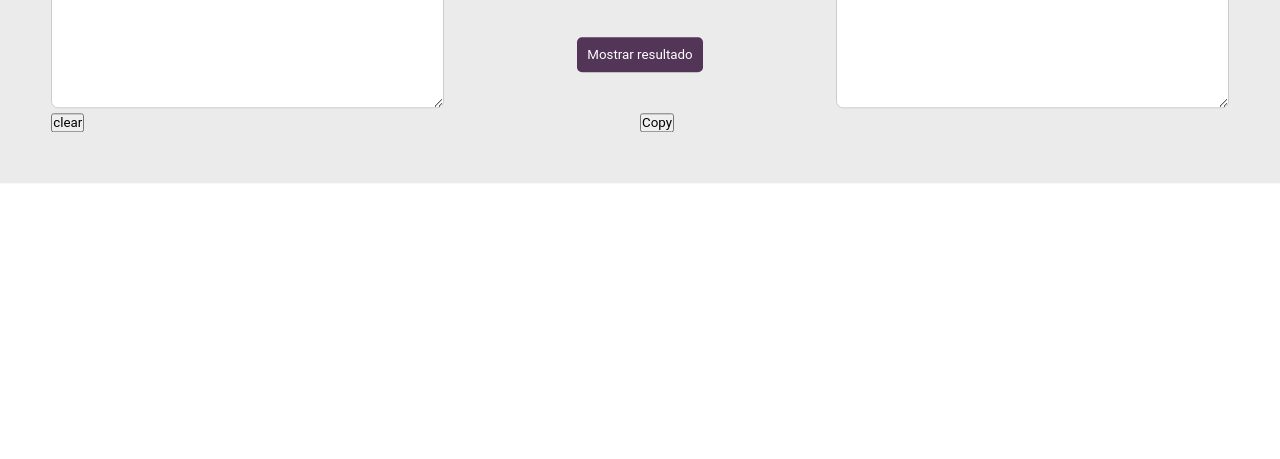
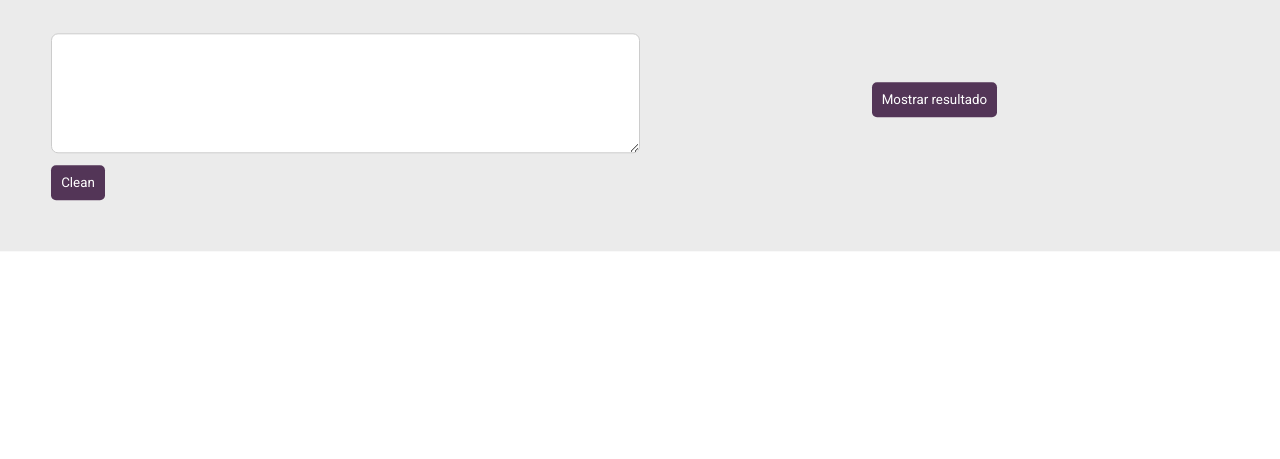
Before and after one commit to AlexandreZz/gerador-de-texto-bubble, a plain HTML site: page index.html in a window 1280 px wide. Shown: the part 341-800 px from the top of the page. Drawn offline with Linux system fonts and the light colour scheme.

Commit message:
Mudei algumas tags do projeto e adicionei uma nova fonte ao projeto.

```diff
--- a/index.html
+++ b/index.html
@@ -9,12 +9,13 @@
     <meta name="author" content="https://github.com/AlexandreZz" />
     <title>Gerador de texto Bubble</title>
     <link rel="stylesheet" href="css/style.css">
-    <link href="https://fonts.googleapis.com/css2?family=Montserrat:wght@300;400;500&display=swap" rel="stylesheet">
+    <link href="https://fonts.googleapis.com/css2?family=Roboto:wght@300;400;500&display=swap" rel="stylesheet">
 </head>
 <body>
 
     <section class="main">
         <div class="center">
+            <h2>Gerador de texto Bubble</h2>
 
             <div class="flex">
 
@@ -26,19 +27,19 @@
                     <button type='button'>Mostrar resultado</button>
                 </div> <!-- FORM-WRAPER -->
 
-                <div class="form-wraper">
-                    <textarea></textarea>
+                <div class="form-wraper" style="display: none;">
+                    <div class="results">este é o resultado</div>
                 </div> <!-- FORM-WRAPER -->
 
             </div> <!-- FLEX -->
 
             <div class="flex">
-                <div class="form-wraper">
-                    <button>clear</button>
+                <div class="clean">
+                    <button type="submit">Clean</button>
                 </div> <!-- FORM-WRAPER -->
 
-                <div class="form-wraper">
-                    <button>Copy</button>
+                <div class="copy" style="display:none;">
+                    <button type="submit">Copy All to Clipboard</button>
                 </div> <!-- FORM-WRAPER -->
             </div> <!-- FLEX -->
 
```
